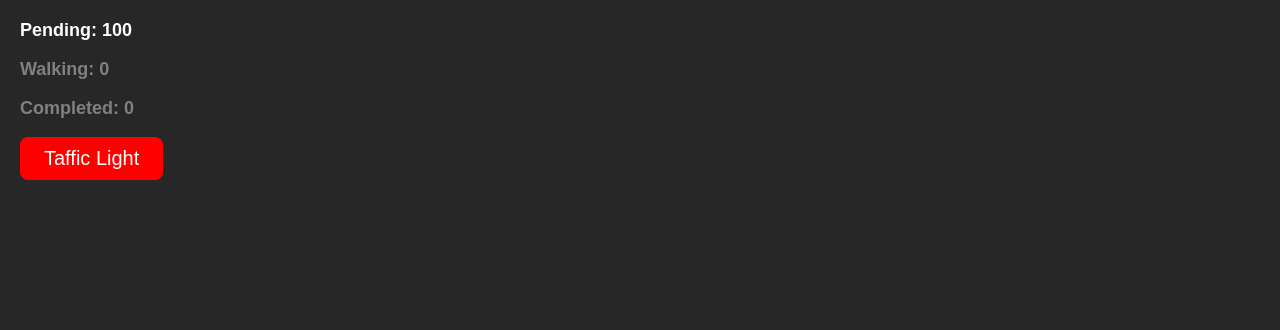
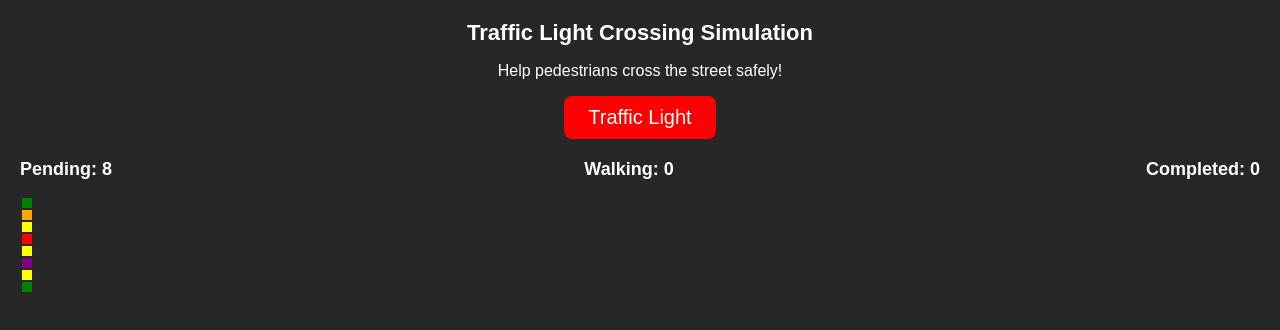
Before and after one commit to AlbertProfe/trafficlights, a React (Vite) app: page / in a window 1280 px wide. Shown: the top 330 px of the page. Built offline with nearby package versions, Linux system fonts and the light colour scheme.

Commit message:
graphic adding and setInterval-clearInterval adding button color

```diff
--- a/src/App.jsx
+++ b/src/App.jsx
@@ -1,39 +1,59 @@
-import { useState } from "react";
+import  { useState } from "react";
 
-export default function RequestTracker() {
-  const [pending, setPending] = useState(100);
+// Generate a random integer within the specified range,
+//inclusive of both minimum and maximum values.
+function getRandomInt(min, max) {
+  return Math.floor(Math.random() * (max - min + 1)) + min;
+}
+
+// Returns a random color from a predefined array of colors.
+function getRandomColor() {
+  const colors = ["red", "blue", "green", "yellow", "purple", "orange"];
+  return colors[getRandomInt(0, colors.length - 1)];
+}
+
+export default function TrafficLightSimulation() {
+  const [pending, setPending] = useState(getRandomInt(8, 15));
   const [walking, setWalking] = useState(0);
   const [completed, setCompleted] = useState(0);
   const [light, setLight] = useState(false);
 
-  /*
-  useEffect(() => {
-    console.log("pending effect:", pending);
-  }, [pending]);
-  */
+  // setInterval function repeatedly calls a function or executes a code snippet,
+  // with a fixed time delay between each call.
+  // It takes two parameters: a function to be executed and
+  // the interval (in milliseconds) on how frequently the function should be called.
 
+  // clearInterval function stops the repeated execution
+  // of the function specified by setInterval.
+  // It takes the interval ID returned by setInterval as its parameter.
+  // When clearInterval is called with the interval ID, it clears the interval,
+  // preventing further executions of the specified function.
   function handleTrafficLightClick() {
-    //console.log("before", pending);
-    setPending((p) => p - 10);
-    //console.log("after", pending);
-    setWalking((w) => w + 10);
-    setLight(true); // Set light to green when walking starts
-    setTimeout(() => {
-      setWalking((w) => w - 10);
-      setCompleted((c) => c + 10);
-      setLight(false); // Set light to red when walking is completed
-    }, 5000); // Delay for 3000 milliseconds (5 seconds)
+    setLight(true); // Turn on the traffic light
+
+    let walked = 0; // Initialize walked variable to count persons walking
+
+    const walkingInterval = setInterval(() => {
+      // Check if there are pending steps and
+      //if the maximum steps limit hasn't been reached
+      if (pending > 0 && walked < 6) {
+        // Increment/decrement  the walking, pending and walked variables
+        setWalking((w) => w + 1);
+        setPending((p) => p - 1);
+        walked++;
+      } else {
+        clearInterval(walkingInterval); // Stop the walking interval
+        setCompleted((c) => c + walked); // Add the walked count to the total completed
+        setWalking(0); // Reset the walking count
+        setLight(false); // Turn off the traffic light
+      }
+    }, 1000); // Adjust the delay as needed (1 second interval)
   }
 
   return (
-    <>
-      <h3 style={{ color: light ? "grey" : "white" }}> Pending: {pending} </h3>
-      <h3 style={{ color: light ? "white" : "grey" }}>
-        Walking: {walking} {light ? " . . . . ." : ""}
-      </h3>
-      <h3 style={{ color: light ? "green" : "grey" }}>
-        Completed: {completed}
-      </h3>
+    <div style={{ textAlign: "center" }}>
+      <h1>Traffic Light Crossing Simulation</h1>
+      <p>Help pedestrians cross the street safely!</p>
       <button
         onClick={handleTrafficLightClick}
         style={{
@@ -43,10 +63,55 @@ export default function RequestTracker() {
           border: "none",
           color: "white",
           fontSize: "20px",
+          marginBottom: "20px",
         }}
       >
-        Taffic Light
+        Traffic Light
       </button>
-    </>
+      <div style={{ display: "flex", justifyContent: "space-between" }}>
+        <div>
+          <h3>Pending: {pending}</h3>
+          {Array.from({ length: pending }).map((_, index) => (
+            <div
+              key={index}
+              style={{
+                backgroundColor: getRandomColor(),
+                width: "10px",
+                height: "10px",
+                margin: "2px",
+              }}
+            />
+          ))}
+        </div>
+        <div>
+          <h3>Walking: {walking}</h3>
+          {Array.from({ length: walking }).map((_, index) => (
+            <div
+              key={index}
+              style={{
+                backgroundColor: "blue",
+                width: "10px",
+                height: "10px",
+                margin: "2px",
+              }}
+            />
+          ))}
+        </div>
+        <div>
+          <h3>Completed: {completed}</h3>
+          {Array.from({ length: completed }).map((_, index) => (
+            <div
+              key={index}
+              style={{
+                backgroundColor: "green",
+                width: "10px",
+                height: "10px",
+                margin: "2px",
+              }}
+            />
+          ))}
+        </div>
+      </div>
+    </div>
   );
 }
```
